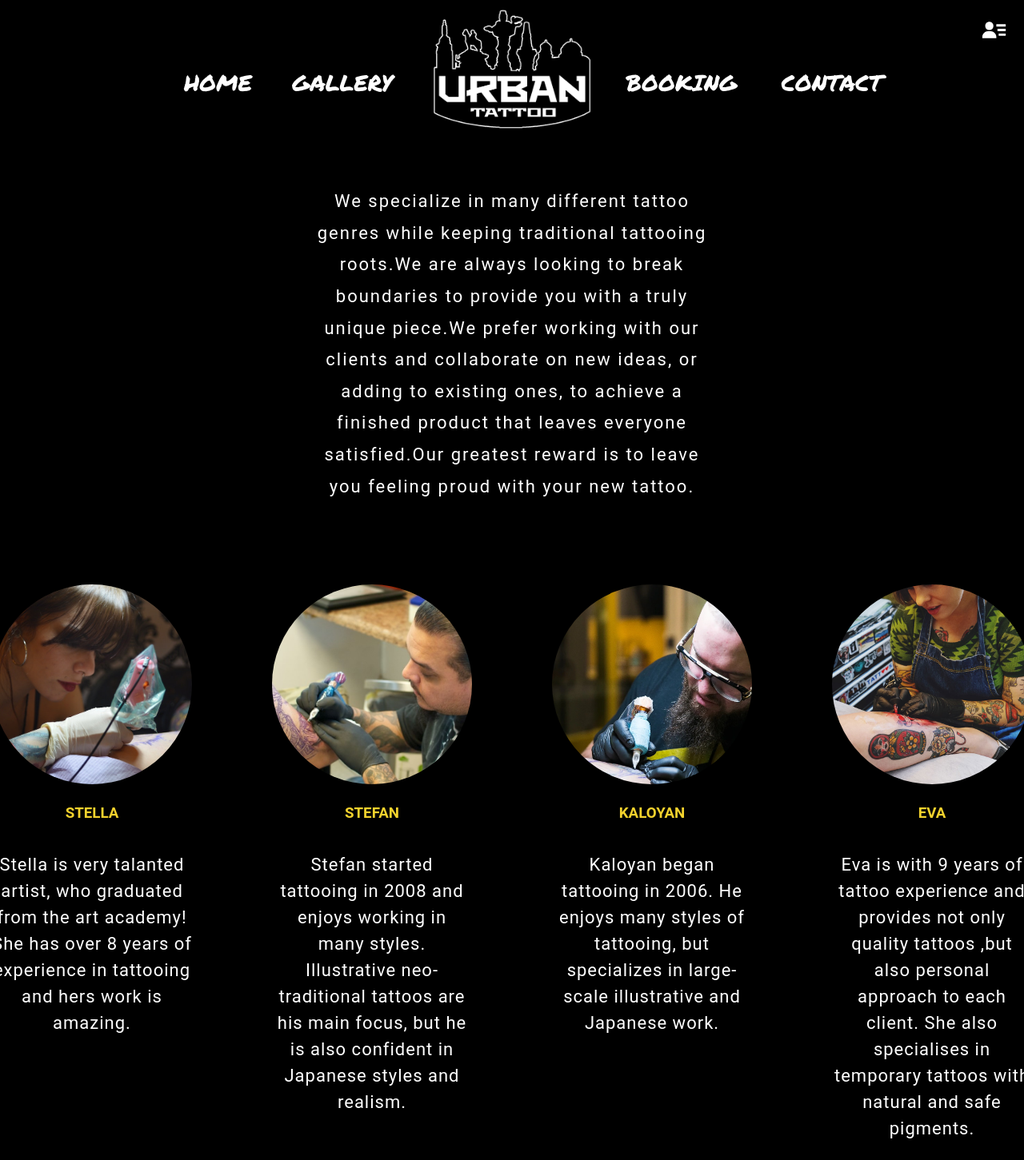
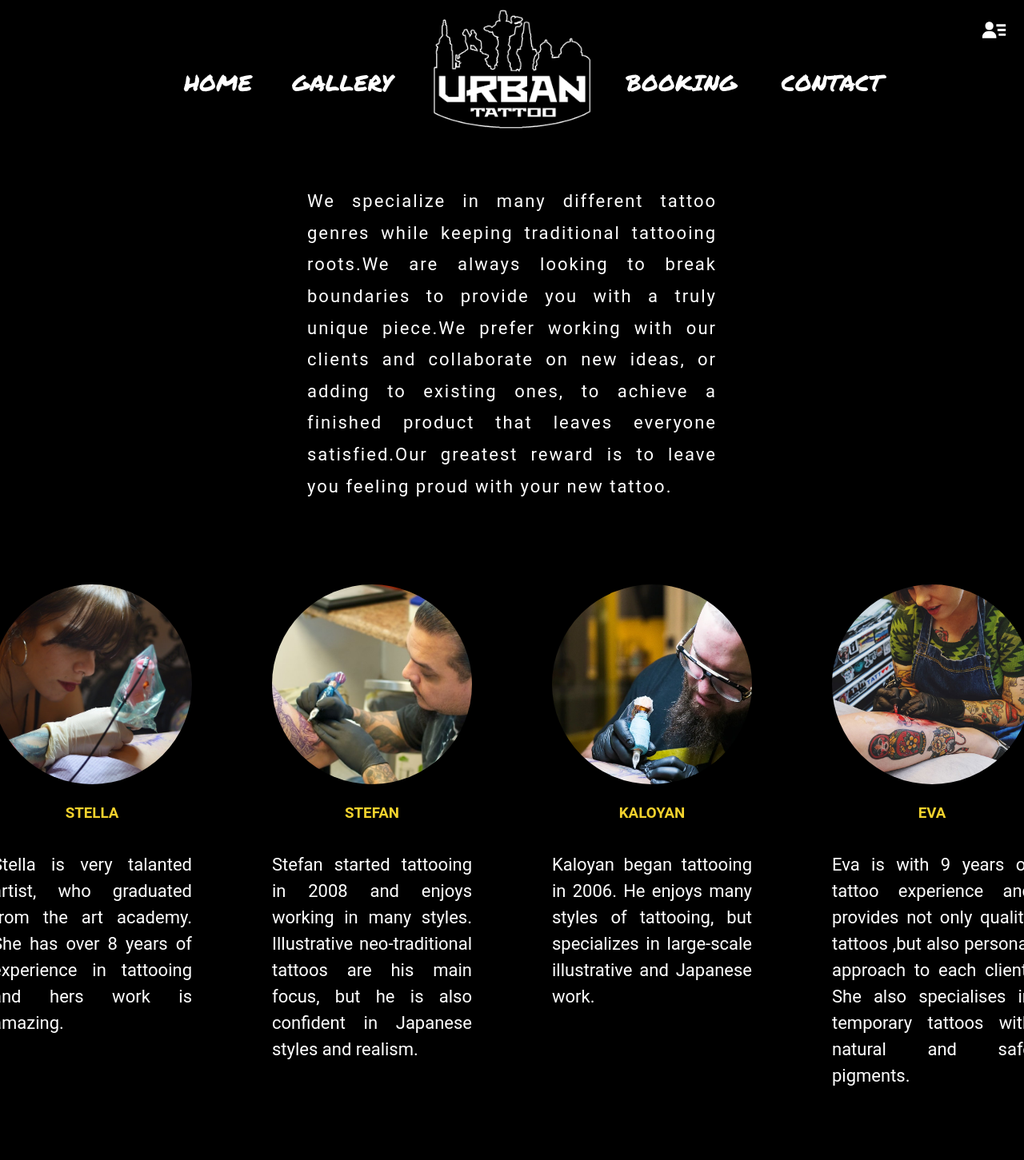
Before and after one commit to viiktorstefanov/Urban-Tattoo-React, a React (Create React App) app: page / in a window 1280 px wide. Shown: the top 1451 px of the page at 80% size. Built offline with nearby package versions, Linux system fonts and the light colour scheme; no server answers.

Commit message:
justify added.

```diff
--- a/src/components/HomePage/HomePage.js
+++ b/src/components/HomePage/HomePage.js
@@ -10,7 +10,7 @@ export default function homePage() {
                     <div className={styles.artist}>
                         <img src="assets/images/artists/artist1.jpg" alt="artist" />
                         <h3>Stella</h3>
-                        <span className={styles['artist-info']}>Stella is very talanted artist, who graduated from the art academy! She has over 8 years of experience in tattooing and hers work is amazing.</span>
+                        <span className={styles['artist-info']}>Stella is very talanted artist, who graduated from the art academy. She has over 8 years of experience in tattooing and hers work is amazing.</span>
                     </div>
                     <div className={styles.artist}>
                         <img src="assets/images/artists/artist2.jpg" alt="artist" />
--- a/src/components/HomePage/HomePage.module.css
+++ b/src/components/HomePage/HomePage.module.css
@@ -15,7 +15,7 @@
     align-items: center;
 }
 .message>p{
-    text-align: center;
+    text-align: justify;
     letter-spacing: 2px;
     line-height: 1.8;
     font-size: 22px;
@@ -42,11 +42,11 @@
 }
 .artist-info{
     font-size: 22px;
-    letter-spacing: 1px;
     line-height: 1.5;
     margin-top: 15%;
     margin-bottom: 15%;
     height: 30vh;
+    text-align: justify;
 }
 .artists>div>img {
     width: 250px;
--- a/src/components/UploadPage/UploadPage.js
+++ b/src/components/UploadPage/UploadPage.js
@@ -7,14 +7,12 @@ export default function Test({
 }) {
     const fileHandler = (e) => {
         if (e.target.files[0].size > 5000000) {
-            alert('Images over 5MB are not allowed !');
             setImage('');
             return;
         }
         if (e.target.files[0].type === "image/jpeg" || e.target.files[0].type === "image/png") {
             setImage(e.target.files[0]);
         } else {
-            alert('ONLY JPG OR PNG FILES ARE ALLOWED !');
             setImage('');
             return;
         }
@@ -48,11 +46,10 @@ export default function Test({
                     </form>
                 </div>
 
-
                 {image ?
-                <p style={{marginTop: '5%', color: 'black', fontWeight: 'bold'}}>File name: {image.name} </p>
+                <p style={{marginTop: '5%', color: 'black', fontWeight: 'bold', transition: '500ms ease'}}>File name: {image.name} </p>
                        :
-                <p style={{ color: '#f1410b'}} className={styles['supported-files']}>Supported files: JPG, PNG !</p> }
+                <p style={{ color: '#f1410b', transition: '500ms ease'}} className={styles['supported-files']}>Supported files: JPG or PNG <br/>Max-size: 5MB</p> }
             </div>
         </section>
     );
--- a/src/components/UploadPage/UploadPage.module.css
+++ b/src/components/UploadPage/UploadPage.module.css
@@ -89,7 +89,7 @@
 }
 
 .supported-files {
-  font-size: 0.8rem;
+  font-size: 1.1rem;
   font-weight: bold;
   color: black;
 }
```
